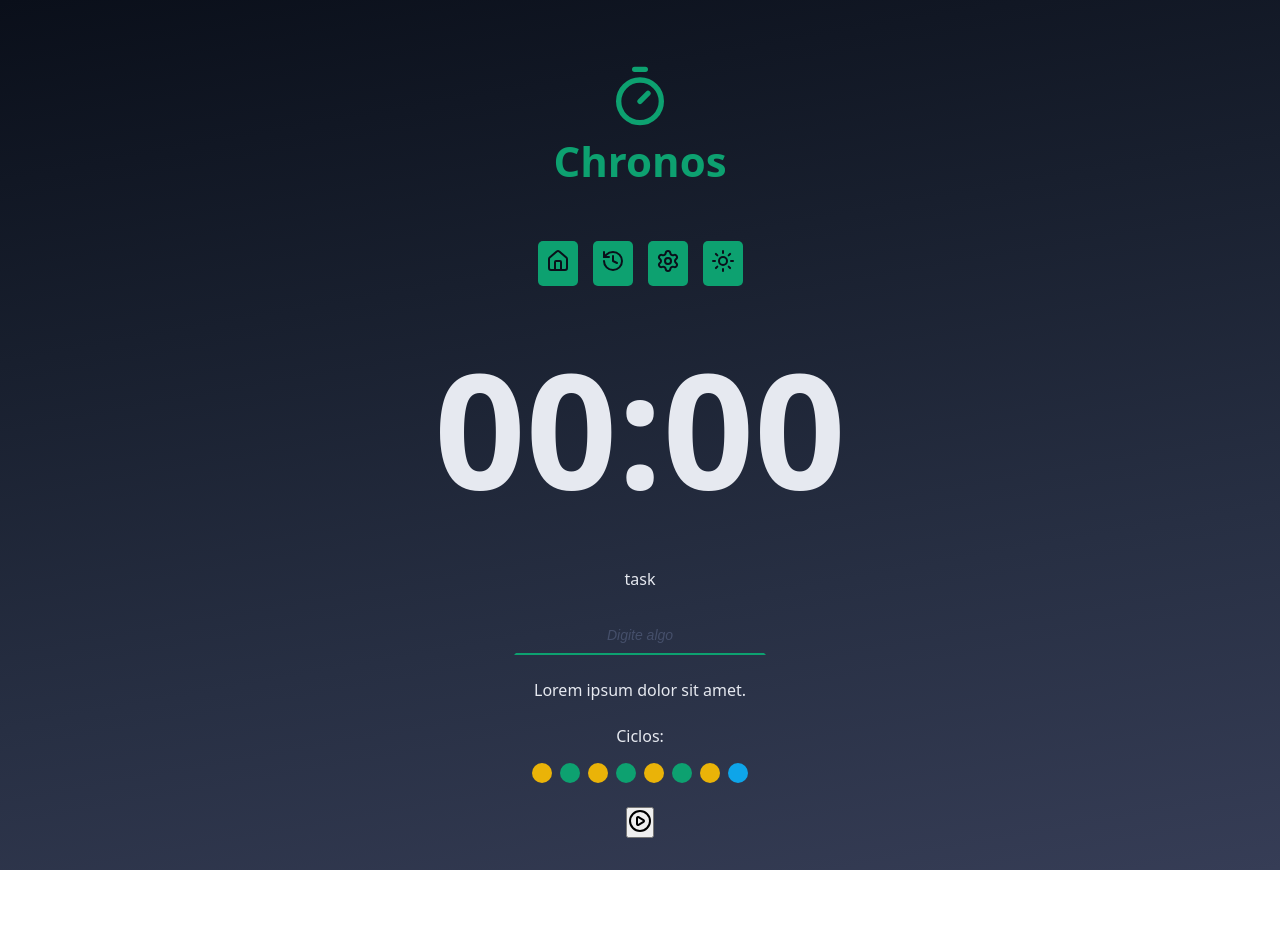
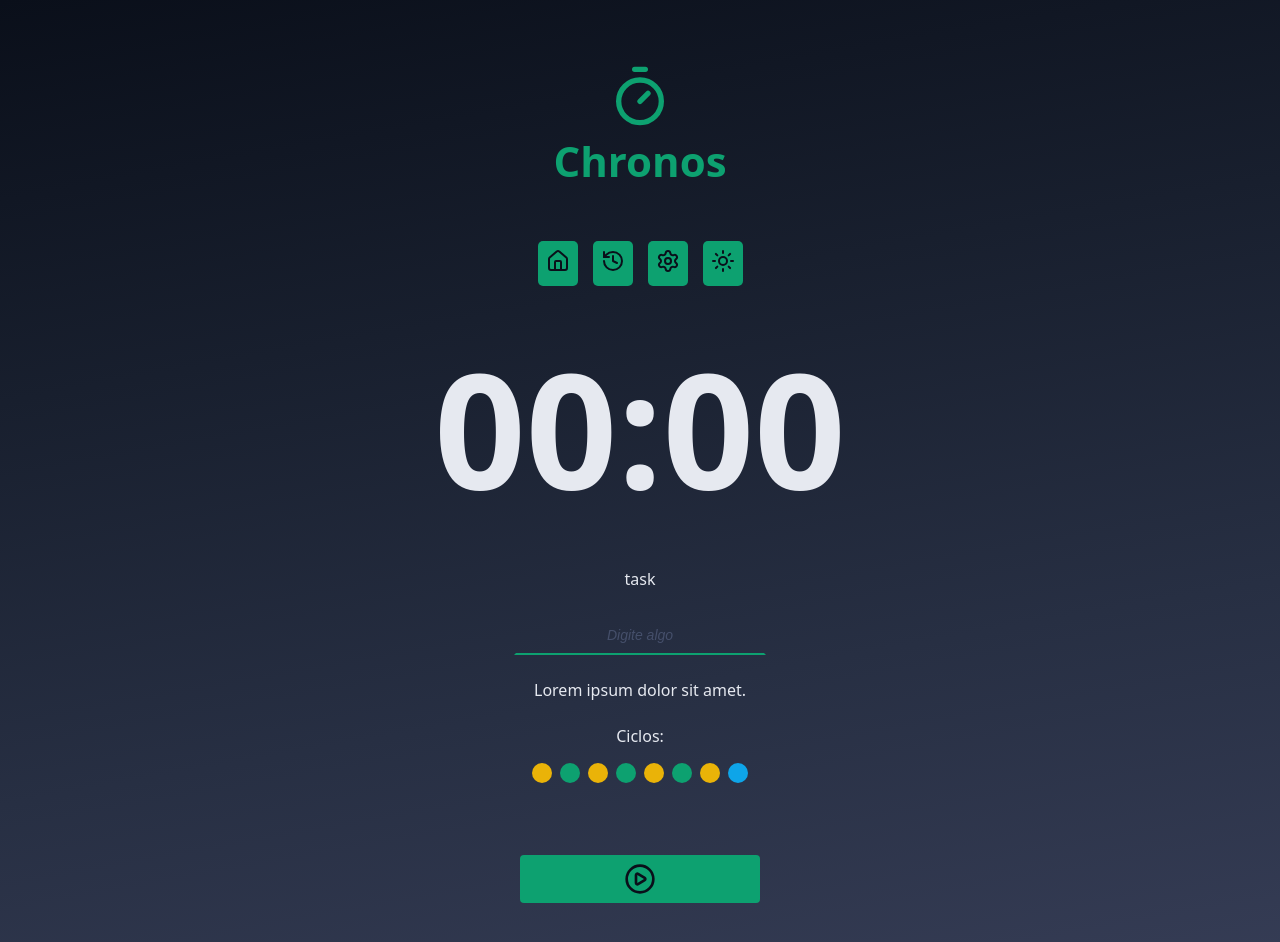
Before and after one commit to danielcarling/chronos-pomodoro, a React (Vite) app: page / in a window 1280 px wide. Shown: the top 942 px of the page. Before the commit the page ends 870 px from the top, so only its background shows below. Built offline with nearby package versions, Linux system fonts and the light colour scheme.

Commit message:
create DefaultButton component

```diff
--- a/src/App.tsx
+++ b/src/App.tsx
@@ -2,15 +2,22 @@ import { Container } from './components/Container';
 import { Logo } from './components/Logo';
 import { Menu } from './components/Menu';
 import { CountDown } from './components/CountDown';
-
-import { CirclePlayIcon } from 'lucide-react';
+import { Input } from './components/Input';
+import { Cycles } from './components/Cycles';
+import { DefaultButton } from './components/DefaultButton';
 
 import './styles/global.css';
 import './styles/theme.css';
-import { Input } from './components/Input';
-import { Cycles } from './components/Cycles';
+import { useState } from 'react';
 
 export function App() {
+   const [cycleActive, setCycleActive] = useState(false);
+
+   function handleClick() {
+      event?.preventDefault();
+      return cycleActive ? setCycleActive(false) : setCycleActive(true);
+   }
+
    return (
       <>
          <Container>
@@ -45,9 +52,11 @@ export function App() {
                </div>
 
                <div className='formRow'>
-                  <button>
-                     <CirclePlayIcon />
-                  </button>
+                  <DefaultButton
+                     cycleActive={cycleActive}
+                     onClick={handleClick}
+                     formAction={'.'}
+                  />
                </div>
             </form>
          </Container>
--- /dev/null
+++ b/src/components/DefaultButton/index.tsx
@@ -0,0 +1,31 @@
+import { PlayCircleIcon, StopCircleIcon } from 'lucide-react';
+import styles from './styles.module.css';
+
+type DefaultButtonProps = {
+   cycleActive: boolean;
+} & React.ComponentProps<'button'>;
+
+export function DefaultButton({ cycleActive, ...props }: DefaultButtonProps) {
+   return (
+      <div className={styles.buttonContainer}>
+         {cycleActive ? (
+            <button
+               className={`${styles.button} ${styles.cycleActive}`}
+               {...props}
+            >
+               <StopCircleIcon />
+            </button>
+         ) : (
+            <button
+               className={`${styles.button} ${styles.cycleInactive}`}
+               {...props}
+            >
+               <PlayCircleIcon />
+            </button>
+         )}
+         {/* <button>
+            {cycleActive ? <StopCircleIcon /> : <PlayCircleIcon />}
+         </button> */}
+      </div>
+   );
+}
--- /dev/null
+++ b/src/components/DefaultButton/styles.module.css
@@ -0,0 +1,33 @@
+.button {
+   display: flex;
+   align-items: center;
+   justify-content: center;
+   border: none;
+   padding: 0.8rem 0;
+   min-width: 24rem;
+   outline: none;
+   border-radius: 0.4rem;
+   transition: all 0.1s ease-in-out;
+   background: var(--primary);
+   margin: 4.8rem 0;
+   cursor: pointer;
+}
+
+.button svg {
+   width: 3.2rem;
+   height: 3.2rem;
+}
+
+.button:hover {
+   filter: brightness(90%);
+}
+
+.cycleActive {
+   background-color: var(--error);
+   color: var(--text-over-error);
+}
+
+.cycleInactive {
+   background-color: var(--primary);
+   color: var(--text-over-primary);
+}
--- a/src/styles/global.css
+++ b/src/styles/global.css
@@ -6,6 +6,7 @@
 
 html {
    font-size: 62.5%;
+   min-height: 100vh;
    /* height: 100vh; */
 }
 
```
